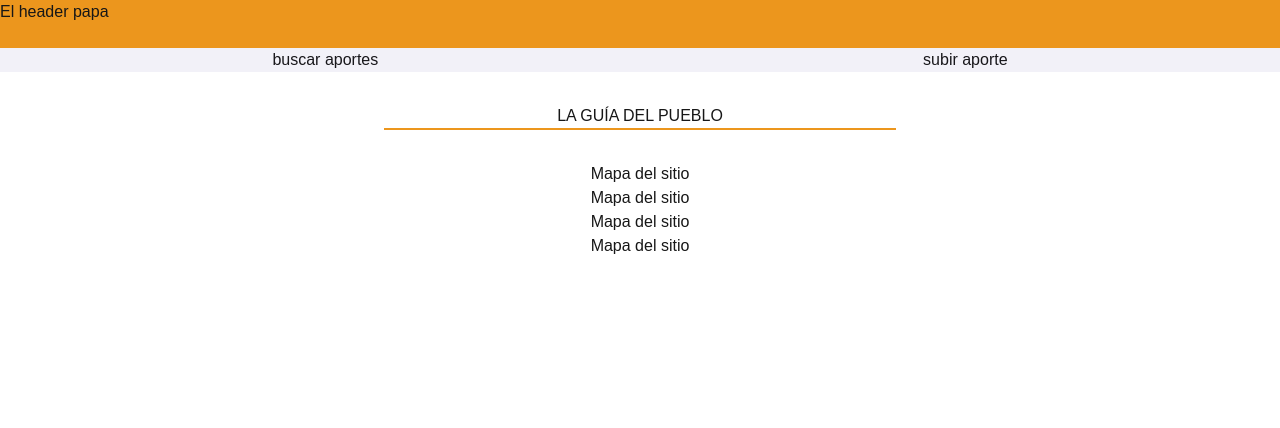
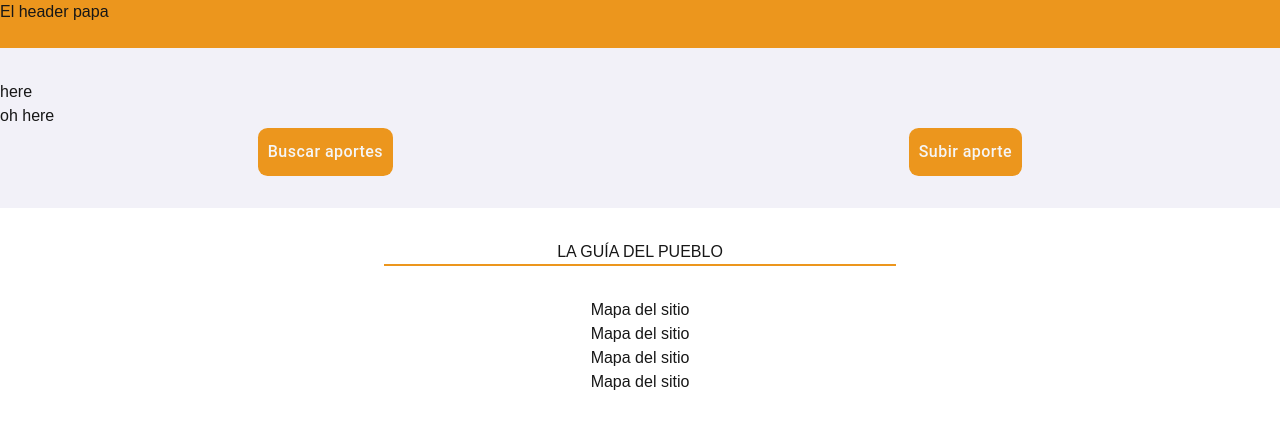
Before and after one commit to malvarezgayral/humanasGuide-frontend-app, a Next.js app: page / in a window 1280 px wide. Shown: the top 428 px of the page. Built offline with nearby package versions, Linux system fonts and the light colour scheme.

Commit message:
some changes in the workspace dir and styling home custom btns

```diff
--- a/package.json
+++ b/package.json
@@ -12,7 +12,7 @@
     "@emotion/react": "^11.13.3",
     "@emotion/styled": "^11.13.0",
     "@mui/material": "^6.1.0",
-    "next": "14.2.9",
+    "next": "^14.2.11",
     "react": "^18",
     "react-dom": "^18"
   },
--- a/src/components/CustomButton.tsx
+++ b/src/components/CustomButton.tsx
@@ -1,11 +1,13 @@
-import { CustomButtonType } from "@/helpers/interfacesAndTypes";
+import { CustomButtonType } from "@/constants/interfacesAndTypes";
+import { BtnPrimaryOrange } from "@/theme/sx";
+import { Button } from "@mui/material";
+/* import { PrimaryOrangeBtn } from "@/theme/styledMUI"; */
 
 function CustomButton(props: CustomButtonType) {
     const { title } = props;
 
-    return <div className="text-primaryBlack">
-     {title}
-    </div>
+    return <Button sx={BtnPrimaryOrange}>{title}</Button>
+
 
 }
 
--- a/src/components/Home.tsx
+++ b/src/components/Home.tsx
@@ -3,13 +3,13 @@ import MajorSelection from "./MajorSelection";
 import SubjectSelection from "./SubjectSelection";
 
 function HomeComp() {
-    return <div className="h-full w-full bg-primaryWhite">
+    return <div className="h-full w-full bg-primaryWhite py-8">
         <MajorSelection />
         <SubjectSelection />
 
         <div className="flex flex-row justify-around">
-            <CustomButton title='buscar aportes' />
-            <CustomButton title='subir aporte' />
+            <CustomButton title='Buscar aportes' />
+            <CustomButton title='Subir aporte' />
         </div>
 
     </div>
--- a/src/components/Layout.tsx
+++ b/src/components/Layout.tsx
@@ -1,15 +1,23 @@
 import Header from "./Header";
 import Footer from "./Footer";
 import { ReactNode } from "react";
+/* import { ThemeProvider } from "@mui/material"; */
+/* import { theme } from "@/theme/theme"; */
 
 function Layout({ children }: { children: ReactNode }) {
-    return (
-        <div className="flex flex-col justify-between">
-            <Header />
-            <main>{children}</main>
-            <Footer />
-        </div>
-    );
+    return (<div className="flex flex-col justify-between">
+        <Header />
+        <main>{children}</main>
+        <Footer />
+    </div>)
+
+    /*  return <ThemeProvider theme={theme}>
+ <div className="flex flex-col justify-between">
+         <Header />
+         <main>{children}</main>
+         <Footer />
+     </div>
+     </ThemeProvider>  */
 }
 
 export default Layout;
--- a/src/components/MajorSelection.tsx
+++ b/src/components/MajorSelection.tsx
@@ -1,6 +1,6 @@
 function MajorSelection() {
     return <div>
-
+        here
     </div>
 
 }
--- a/src/components/SubjectSelection.tsx
+++ b/src/components/SubjectSelection.tsx
@@ -1,6 +1,6 @@
 function SubjectSelection() {
     return <div>
-
+        oh here
     </div>
 
 }
--- a/src/helpers/interfacesAndTypes.tsx
+++ b/src/constants/interfacesAndTypes.tsx
@@ -1,3 +1,3 @@
 export interface CustomButtonType {
-    title: String
+    title: string
 };
--- /dev/null
+++ b/src/theme/styledMUI.ts
@@ -0,0 +1,8 @@
+/* import { styled } from "@mui/material/styles";
+import { ButtonProps } from "@mui/material/Button";
+
+export const PrimaryOrangeBtn = styled<"button">("button")<ButtonProps>(({ theme }) => ({
+  color: theme.palette.text.primary,
+  backgroundColor: theme.palette.primary.main,
+  borderRadius: '1.5rem',
+})); */
--- /dev/null
+++ b/src/theme/sx.ts
@@ -0,0 +1,14 @@
+import { primaryOrange, whiteInnerText } from "./theme";
+
+export const BtnPrimaryOrange = {
+    color: whiteInnerText,
+    backgroundColor: primaryOrange,
+    borderRadius: '0.6rem',
+    padding: '10px',
+    textTransform: 'none',
+    fontSize: '1rem',
+    '&:hover': {
+        color: 'red',
+        backgroundColor: 'white',
+    },
+}
--- /dev/null
+++ b/src/theme/theme.ts
@@ -0,0 +1,17 @@
+/* import { createTheme } from '@mui/material/styles';
+
+export const theme = createTheme({
+  palette: {
+    primary: {
+      main: '#EC961D', // Color primaryOrange en tailwind.config for bg
+    },
+    text: {
+        primary: '#F5F5F5', // Color white for btn inner text
+    }
+  },
+}); */
+
+//colors
+
+export const primaryOrange = '#EC961D';
+export const whiteInnerText = '#F5F5F5';
```
Also changed, not shown: 1 other file (tests, documents, lock files or other folders).
